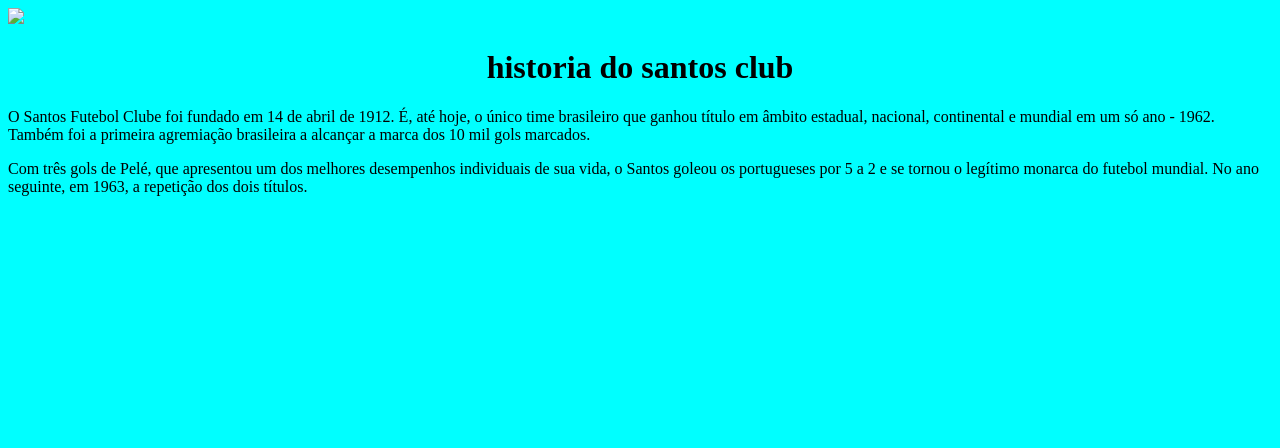
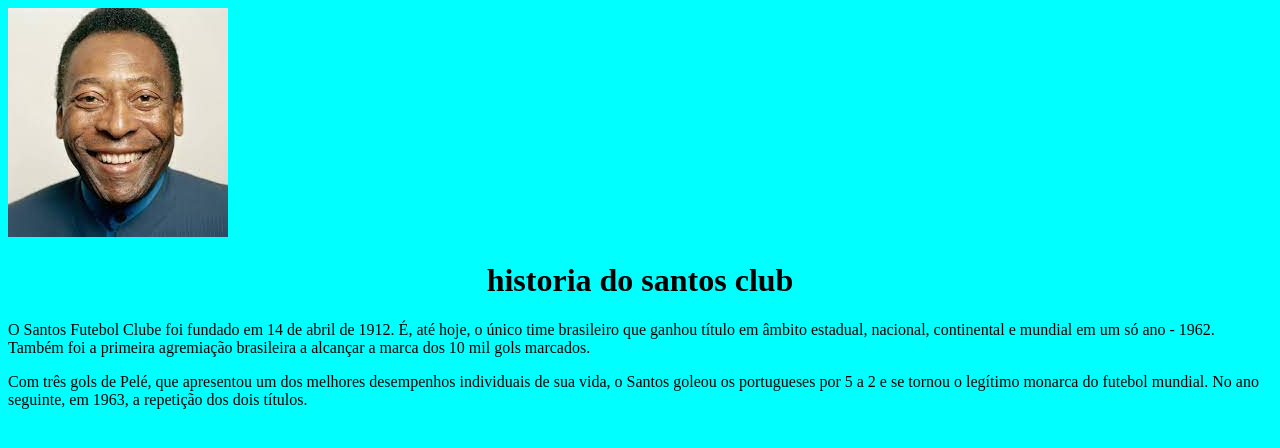
Before and after one commit to vitorsilva01/santos-futebol-club, a plain HTML site: page index.html in a window 1280 px wide. Drawn offline with Linux system fonts and the light colour scheme.

Commit message:
adicinando imagem

```diff
--- a/index.html
+++ b/index.html
@@ -7,7 +7,7 @@
    </head>
 
    <body>
-<img id=" santos " src= " pele.jpg">
+<img id=" santos " src= " pele.jpeg">
 
 
 
```
